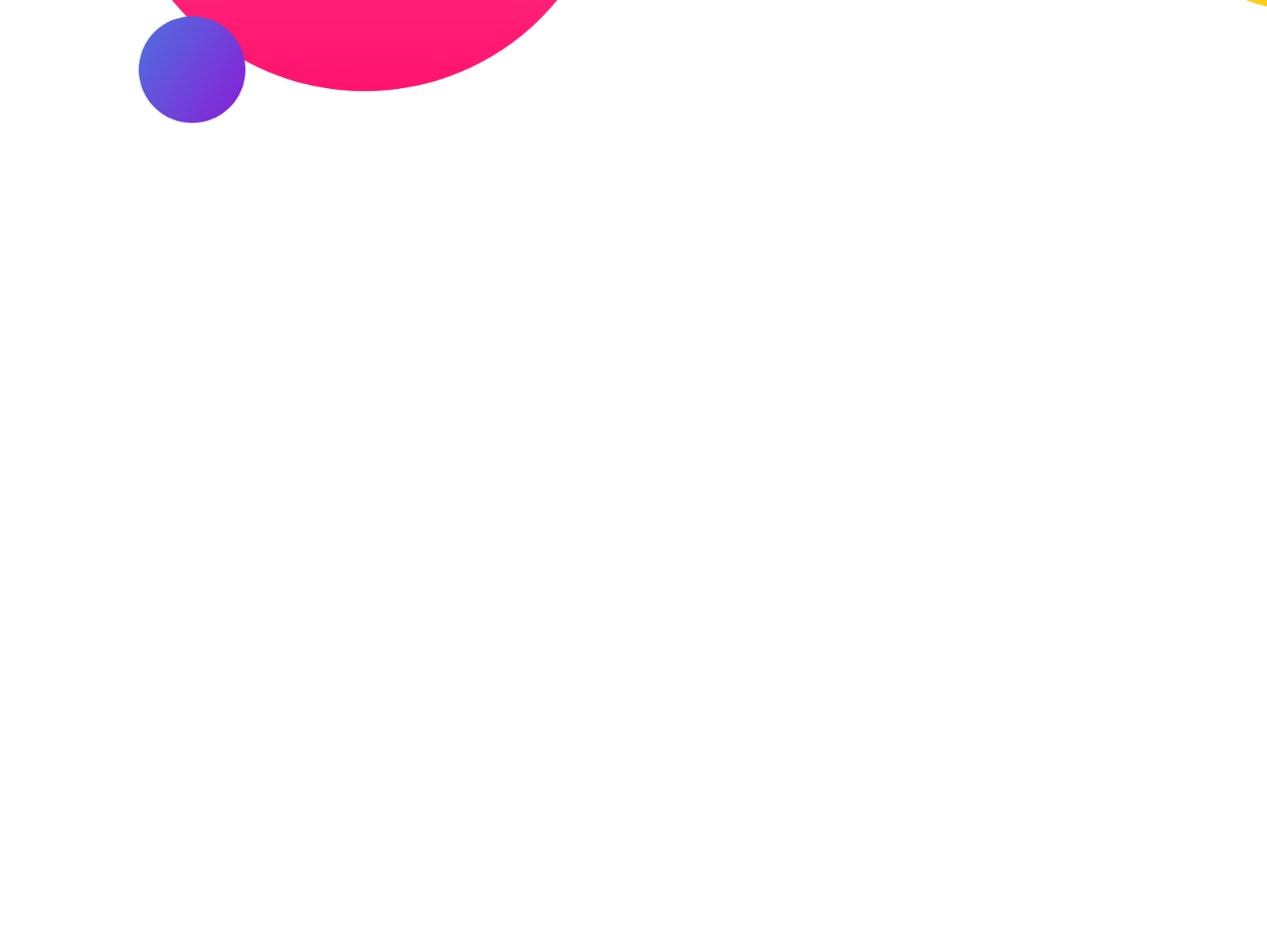
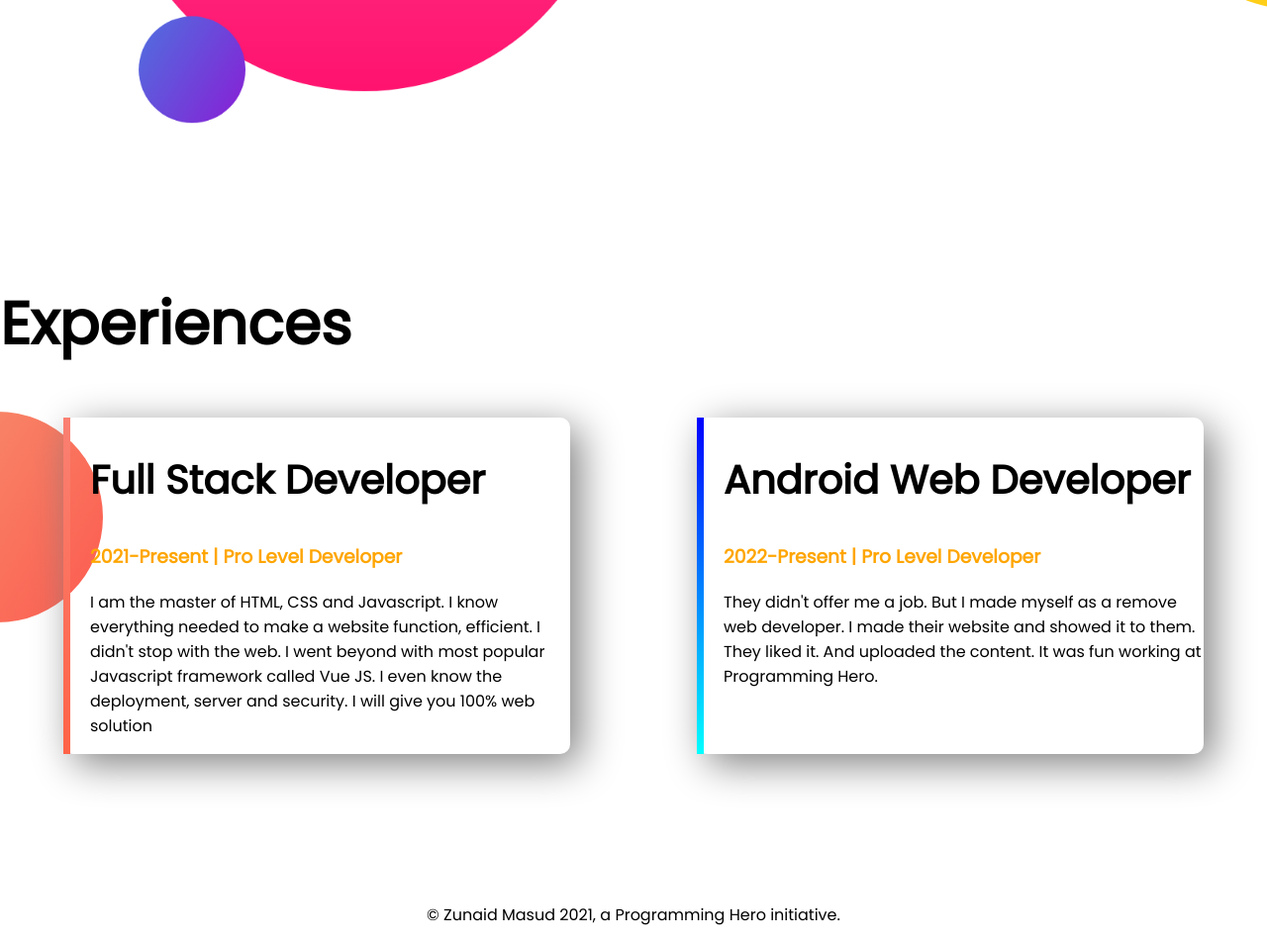
Before and after one commit to nniillooyy/web-developer-portfolio, a plain HTML site: page index.html in a window 1280 px wide. Shown: the part 1194-2147 px from the top of the page at 99% size. Before the commit the page ends 1476 px from the top, so only its background shows below. Drawn offline with Linux system fonts and the light colour scheme.

Commit message:
footer added

```diff
--- a/index.html
+++ b/index.html
@@ -13,7 +13,7 @@
 </head>
 
 <body>
-    <section class="top-banner">
+    <section class="top-banner flexible-container">
         <div class="half-width">
             <h1>Welcome To</h1>
             <h1> <span class="orange-color">Zunaid Masud Niloy</span> World!</h1>
@@ -30,7 +30,7 @@
 
     </section>
 
-    <section class="dream-big">
+    <section class="dream-big flexible-container">
         <div class="half-width">
             <img src="images/my-bg2.png" alt="">
         </div>
@@ -43,9 +43,31 @@
             <a class="link-button" target="_blank" href="https://www.linkedin.com/in/zunaid-masud-839180229/">DOWNLOAD
                 RESUME</a>
         </div>
-
+    </section>
+    <section class="experience-area">
+        <h1>Experiences</h1>
+        <div class="flexible-container">
+            <div id="full-stack-experience" class="experience-item">
+                <h2>Full Stack Developer</h2>
+                <h3 class="orange-color">2021-Present | Pro Level Developer</h3>
+                <p>I am the master of HTML, CSS and Javascript. I know everything needed to make a website function,
+                    efficient. I didn't stop with the web. I went beyond with most popular Javascript framework called
+                    Vue
+                    JS. I even know the deployment, server and security. I will give you 100% web solution</p>
+            </div>
+            <div id="web-dev-experience" class="experience-item">
+                <h2>Android Web Developer</h2>
+                <h3 class="orange-color">2022-Present | Pro Level Developer</h3>
+                <p>They didn't offer me a job. But I made myself as a remove web developer. I made their website and
+                    showed
+                    it to them. They liked it. And uploaded the content. It was fun working at Programming Hero.</p>
+            </div>
+        </div>
     </section>
 
 </body>
+<footer>
+    <p> © Zunaid Masud 2021, a Programming Hero initiative.</p>
+</footer>
 
 </html>
--- a/style.css
+++ b/style.css
@@ -5,10 +5,13 @@ body{
 h1{
     font-size: 60px;
 }
+h2{
+    font-size: 40px;
+}
 .orange-color{
     color: orange;
 }
-section{
+.flexible-container{
     display: flex;
     margin-bottom: 150px;
 }
@@ -38,3 +41,31 @@ section{
     padding-right: 40px;
 
 }
+.experience-item{
+    width: 40%;
+    margin-left: 5%;
+    margin-right: 5%;
+    padding-left: 20px;
+    border-radius: 10px;
+    box-shadow: 10px 10px 40px gray;
+}
+.experience-area{
+    background-image: url(images/exp-bg.png);
+    background-repeat: no-repeat;
+    background-position: left;
+}
+
+#web-dev-experience{
+    border-left: 7px solid;
+    border-image: linear-gradient(blue, cyan);
+    border-image-slice: 1;
+}
+#full-stack-experience{
+    border-left: 7px solid;
+    border-image: linear-gradient(salmon, tomato);
+    border-image-slice: 1;
+}
+
+footer p{
+    text-align: center;
+}
```
